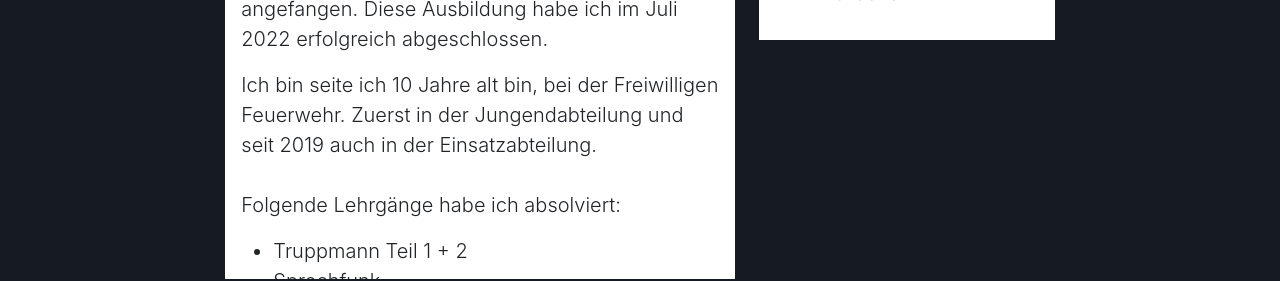
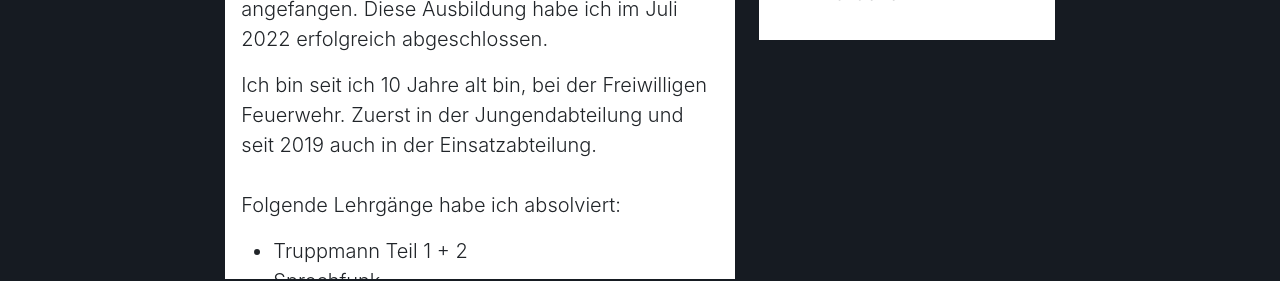
Before and after one commit to MarkWatney15102/homepage, a Next.js app: page / in a window 1280 px wide. Shown: the part 471-752 px from the top of the page. Built offline with nearby package versions, Linux system fonts and the light colour scheme.

Commit message:
CHANGE: removed typo

```diff
--- a/components/home/content.js
+++ b/components/home/content.js
@@ -30,7 +30,7 @@ function Content() {
                                 Diese Ausbildung habe ich im Juli 2022 erfolgreich abgeschlossen.
                             </p>
                             <p className="lead">
-                                Ich bin seite ich 10 Jahre alt bin, bei der Freiwilligen Feuerwehr. Zuerst in der Jungendabteilung und seit 2019 auch in der Einsatzabteilung.
+                                Ich bin seit ich 10 Jahre alt bin, bei der Freiwilligen Feuerwehr. Zuerst in der Jungendabteilung und seit 2019 auch in der Einsatzabteilung.
                                 <br/>
                                 <br/>
                                 Folgende Lehrgänge habe ich absolviert:
```
